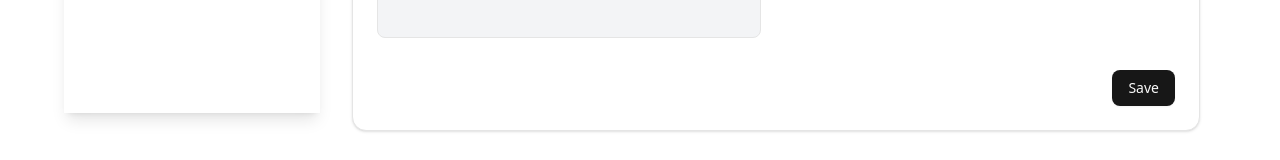
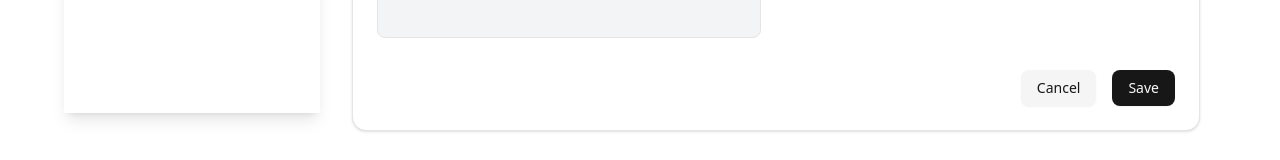
Before and after one commit to shariyerShazan/Learnify-client, a React (Vite) app: page /Dashboard/courses/1 in a window 1280 px wide. Shown: the part 668-828 px from the top of the page. Built offline with nearby package versions, Linux system fonts and the light colour scheme.

Commit message:
editCourse page skeleton add

```diff
--- a/src/pages/admin/EditCourse.jsx
+++ b/src/pages/admin/EditCourse.jsx
@@ -6,9 +6,12 @@ import { Card, CardContent, CardHeader } from "@/components/ui/card"
 import { Input } from "@/components/ui/input"
 import { Select, SelectContent, SelectItem, SelectTrigger, SelectValue } from "@/components/ui/select"
 import { Label } from "@radix-ui/react-dropdown-menu"
-import { Plus } from "lucide-react"
+import { Loader2, Plus } from "lucide-react"
+import { useNavigate } from "react-router";
 
 const EditCourse = () => {
+    const navigate = useNavigate()
+    const [btnLoading , setBtnLoading] = useState(false)
   const [input, setInput] = useState({
     courseTitle: "",
     subtitle: "",
@@ -19,6 +22,7 @@ const EditCourse = () => {
     courseThumbnail: ""
   });
 
+  const [previewThm , setPreviewThm] = useState(input.courseThumbnail)
   const avatarInputRef = useRef(null);
 
   const changeEventHandler = (e) => {
@@ -39,15 +43,16 @@ const EditCourse = () => {
     if (file) {
       const reader = new FileReader();
       reader.onload = () => {
-        setInput({ ...input, courseThumbnail: reader.result });
+        setPreviewThm( reader.result );
       };
       reader.readAsDataURL(file);
     }
   };
 
   const handleSave = () => {
+    setBtnLoading(true)
     console.log("Save course data: ", input);
-    // এখানে axios/post request করতে পারো
+//
   };
 
   const isPublished = true;
@@ -56,7 +61,7 @@ const EditCourse = () => {
     <div className="space-y-6">
       <div className='flex justify-between my-4'>
         <h4 className='text-2xl font-bold'>Add details information regarding course</h4>
-        <Button>
+        <Button className={"cursor-pointer"}>
           Go to Lectures page
         </Button>
       </div>
@@ -68,10 +73,10 @@ const EditCourse = () => {
             <p className='text-sm font-semibold'>Make changes to your course here and click save when you are done.</p>
           </div>
           <div className='flex gap-3'>
-            <Button variant="secondary">
+            <Button className={"cursor-pointer hover:scale-101"} variant="secondary">
               {isPublished ? "UnPublished" : "Published"}
             </Button>
-            <Button>
+            <Button className={"cursor-pointer hover:scale-101"}>
               Remove Course
             </Button>
           </div>
@@ -168,11 +173,8 @@ const EditCourse = () => {
               className="relative w-96 h-42 mt-1 rounded-md cursor-pointer border flex items-center justify-center overflow-hidden bg-gray-100 group"
             >
               <Avatar className="w-full h-full rounded-md group-hover:opacity-50">
-                {input.courseThumbnail ? (
-                  <AvatarImage src={input.courseThumbnail} alt="Thumbnail" className="object-cover w-full h-full" />
-                ) : (
+                  <AvatarImage src={  previewThm || input.courseThumbnail } alt="Thumbnail" className="object-cover w-full h-full" />
                   <AvatarFallback className="text-gray-500"></AvatarFallback>
-                )}
               </Avatar>
               <Plus size={24} className="absolute text-gray-600 hidden group-hover:block " />
             </div>
@@ -184,8 +186,15 @@ const EditCourse = () => {
             />
           </div>
 
-          <div className="flex justify-end mt-4">
-            <Button onClick={handleSave}>Save</Button>
+          <div className="flex justify-end gap-4 mt-4">
+            <Button variant={"secondary"} className={"hover:scale-101 cursor-pointer"} onClick={()=>navigate("/dashboard/courses")} >
+                Cancel
+            </Button>
+            {btnLoading ?
+            <Button disabled={true}><Loader2 className="animate-spin cursor-pointer"/>Please wait...</Button> :
+             <Button className={"cursor-pointer hover:scale-101"} onClick={handleSave}>Save</Button>
+              }
+
           </div>
         </CardContent>
       </Card>
```
Also changed, not shown: 1 other file (tests, documents, lock files or other folders).
